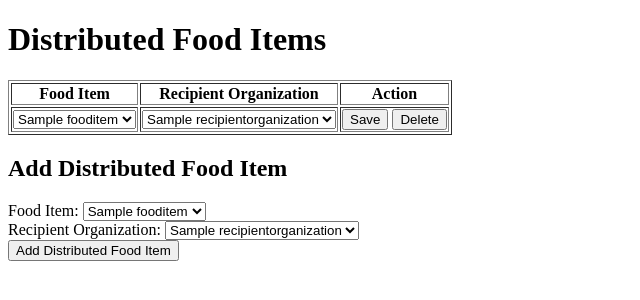
After one commit to maxkooz/foodbank, a Django app: page /distributed-food-items/ in a window 1280 px wide. The commit adds this page. Shown: the top 300 px of the page, without its empty margins (0-640 px from the left). Run offline with Django 4.2, Linux system fonts and the light colour scheme; tables that the repository leaves empty hold one stand-in row (values such as "Sample post").

Commit message:
DistributedFoodItem Finished

```diff
--- /dev/null
+++ b/foodbank/templates/distributed_food_item.html
@@ -0,0 +1,66 @@
+<!DOCTYPE html>
+<html lang="en">
+<head>
+    <meta charset="UTF-8">
+    <meta http-equiv="X-UA-Compatible" content="IE=edge">
+    <meta name="viewport" content="width=device-width, initial-scale=1.0">
+    <title>Distributed Food Items</title>
+</head>
+<body>
+    <h1>Distributed Food Items</h1>
+    <table border="1">
+        <thead>
+            <tr>
+                <th>Food Item</th>
+                <th>Recipient Organization</th>
+                <th>Action</th>
+            </tr>
+        </thead>
+        <tbody>
+            {% for item in distributed_food_items %}
+            <tr>
+                <form method="POST">
+                    {% csrf_token %}
+                    <input type="hidden" name="item_id" value="{{ item.id }}">
+                    <td>
+                        <select name="food_item">
+                            {% for food_item in food_items %}
+                            <option value="{{ food_item.id }}" {% if item.food_item_id == food_item.id %}selected{% endif %}>{{ food_item.name }}</option>
+                            {% endfor %}
+                        </select>
+                    </td>
+                    <td>
+                        <select name="recipient_organization">
+                            {% for organization in recipient_organizations %}
+                            <option value="{{ organization.id }}" {% if item.recipient_org_id == organization.id %}selected{% endif %}>{{ organization.name }}</option>
+                            {% endfor %}
+                        </select>
+                    </td>
+                    <td>
+                        <button type="submit" name="save">Save</button>
+                        <button type="submit" formaction="{% url 'distributed_food_item_delete' %}" name="delete">Delete</button>
+                    </td>
+                </form>
+            </tr>
+            {% endfor %}
+        </tbody>
+    </table>
+    <h2>Add Distributed Food Item</h2>
+    <form method="POST">
+        {% csrf_token %}
+        <label for="food_item">Food Item:</label>
+        <select id="food_item" name="food_item">
+            {% for food_item in food_items %}
+            <option value="{{ food_item.id }}">{{ food_item.name }}</option>
+            {% endfor %}
+        </select><br>
+        <label for="recipient_organization">Recipient Organization:</label>
+        <select id="recipient_organization" name="recipient_organization">
+            {% for organization in recipient_organizations %}
+            <option value="{{ organization.id }}">{{ organization.name }}</option>
+            {% endfor %}
+        </select><br>
+        <button type="submit" name="add">Add Distributed Food Item</button>
+    </form>
+</body>
+</html>
--- a/foodbank/templates/main_page.html
+++ b/foodbank/templates/main_page.html
@@ -65,7 +65,7 @@
     <button onclick="location.href='{% url 'fooditem' %}'">Food Items</button>
     <button onclick="location.href='#'">Food Group</button>
     <button onclick="location.href='#'">Donator</button>
-    <button onclick="location.href='#'">Distributed Food Items</button>
+    <button onclick="location.href='{% url 'distributed_food_item' %}'">Distributed Food Items</button>
     <button onclick="location.href='{% url 'recipient_organization' %}'">Recipient Organization</button>
 </div>
 </body>
--- a/foodbank/urls.py
+++ b/foodbank/urls.py
@@ -2,7 +2,8 @@ from django.urls import path
 from django.contrib.auth.views import LoginView
 from .views import home_view, volunteer_view, volunteer_edit_view, volunteer_delete, foodbank_view, foodbank_delete, \
     task_view, task_delete, individual_shift_view, individual_shift_delete, vehicle_view, vehicle_delete, transit_view, \
-    transit_delete, fooditem_view, fooditem_delete, recipient_organization_view, recipient_organization_delete
+    transit_delete, fooditem_view, fooditem_delete, recipient_organization_view, recipient_organization_delete, \
+    distributed_food_item_view, distributed_food_item_delete
 
 urlpatterns = [
     path('', LoginView.as_view(template_name='home.html'), name='home'),
@@ -25,4 +26,6 @@ urlpatterns = [
     path('fooditem/delete/', fooditem_delete, name='fooditem_delete'),
     path('recipient_organization/', recipient_organization_view, name='recipient_organization'),
     path('recipient_organization/delete/', recipient_organization_delete, name='recipient_organization_delete'),
+    path('distributed-food-items/', distributed_food_item_view, name='distributed_food_item'),
+    path('distributed-food-items/delete/', distributed_food_item_delete, name='distributed_food_item_delete'),
 ]
--- a/foodbank/views.py
+++ b/foodbank/views.py
@@ -6,7 +6,7 @@ from django.shortcuts import render, redirect, get_object_or_404
 # Create your views here.iuhiuhi
 from django.shortcuts import render
 from .models import Volunteer, FoodBank, Task, IndividualShift, Vehicle, TransitSchedule, FoodItem, \
-    RecipientOrganization
+    RecipientOrganization, DistributedFoodItem
 from django.db.models import Q
 
 @login_required
@@ -468,3 +468,42 @@ def recipient_organization_delete(request):
         recipient_organization = get_object_or_404(RecipientOrganization, id=recipient_organization_id)
         recipient_organization.delete()
     return redirect('recipient_organization')
+
+def distributed_food_item_view(request):
+    items = DistributedFoodItem.objects.all()
+    food_items = FoodItem.objects.all()
+    recipient_organizations = RecipientOrganization.objects.all()
+
+    if request.method == 'POST':
+        food_item_id = request.POST.get('food_item')
+        recipient_org_id = request.POST.get('recipient_organization')
+
+        item_id = request.POST.get('item_id')
+
+        if item_id:
+            item = DistributedFoodItem.objects.get(id=item_id)
+            item.food_item_id = food_item_id
+            item.recipient_org_id = recipient_org_id
+            item.save()
+        else:
+            DistributedFoodItem.objects.create(
+                food_item_id=food_item_id,
+                recipient_org_id=recipient_org_id
+            )
+
+        return redirect('distributed_food_item')
+
+    context = {
+        'distributed_food_items': items,
+        'food_items': food_items,
+        'recipient_organizations': recipient_organizations,
+    }
+    return render(request, 'distributed_food_item.html', context)
+
+
+def distributed_food_item_delete(request):
+    if request.method == 'POST':
+        item_id = request.POST.get('item_id')
+        item = get_object_or_404(DistributedFoodItem, id=item_id)
+        item.delete()
+    return redirect('distributed_food_item')
```
